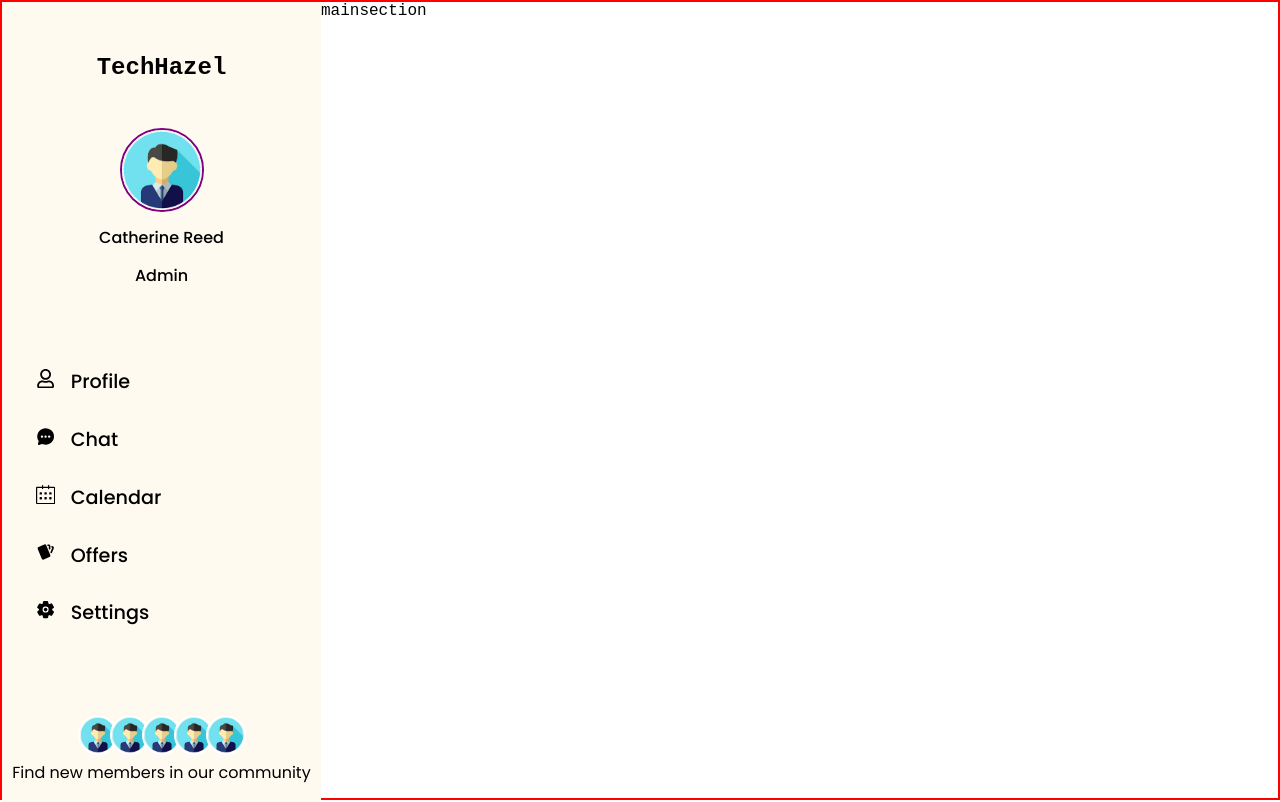
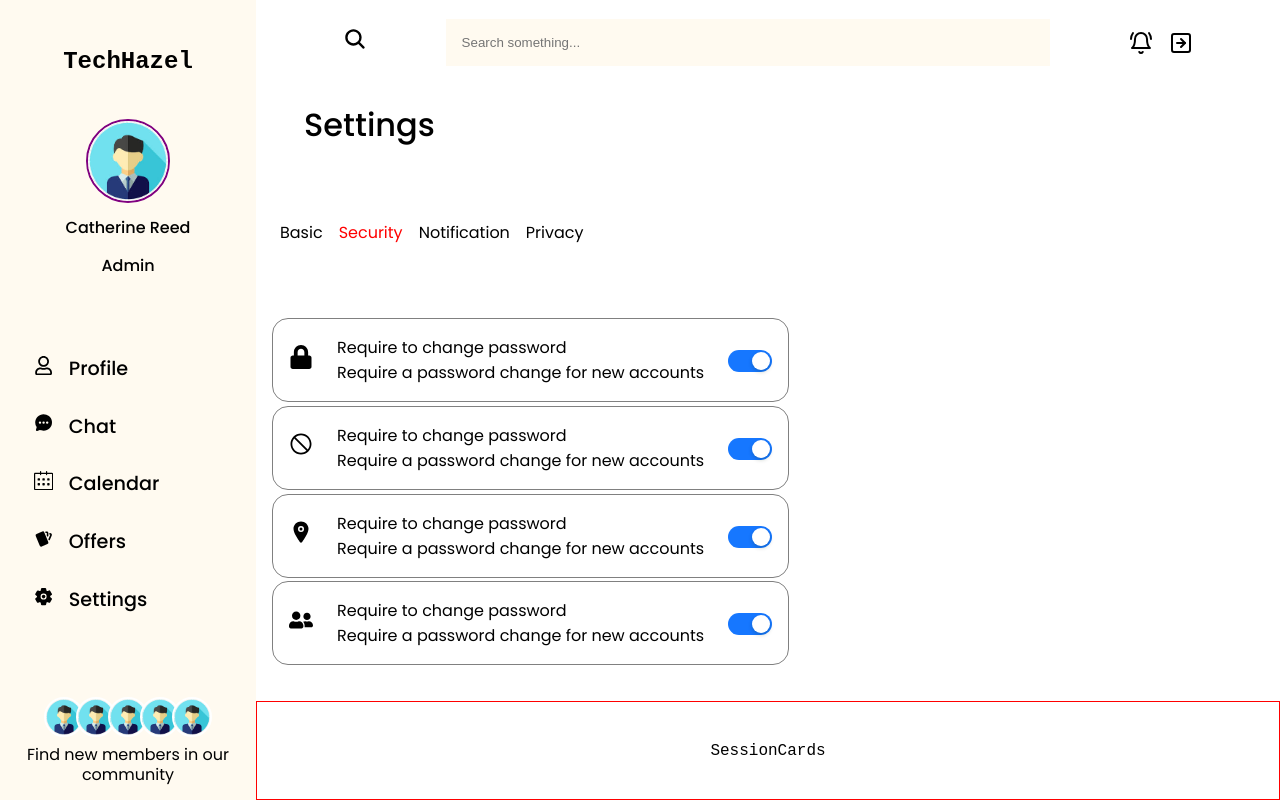
Before and after one commit to Phoenix-031/Dashboard_design, a React (Vite) app: page / in a window 1280 px wide. Built offline with nearby package versions, Linux system fonts and the light colour scheme.

Commit message:
updated setting section

```diff
--- a/package.json
+++ b/package.json
@@ -22,6 +22,7 @@
     "@typescript-eslint/eslint-plugin": "^6.14.0",
     "@typescript-eslint/parser": "^6.14.0",
     "@vitejs/plugin-react": "^4.2.1",
+    "antd": "^5.12.5",
     "autoprefixer": "^10.4.16",
     "eslint": "^8.55.0",
     "eslint-plugin-react-hooks": "^4.6.0",
--- /dev/null
+++ b/src/components/mainsection/components/SessionCards/index.tsx
@@ -0,0 +1,9 @@
+import React from 'react'
+
+const SessionCards = () => {
+  return (
+    <div>SessionCards</div>
+  )
+}
+
+export default SessionCards
--- /dev/null
+++ b/src/components/mainsection/components/Settings/components/Security/index.tsx
@@ -0,0 +1,79 @@
+import styles from './style.module.scss'
+
+//icons
+import { FaLock } from "react-icons/fa";
+import { AiOutlineStop } from "react-icons/ai";
+import { IoLocation } from "react-icons/io5";
+import { FaUserFriends } from "react-icons/fa";
+
+
+import { Switch } from 'antd';
+
+const SecuriyComponent = () => {
+
+    // const [checked, setChecked] = useState(false);
+
+    const onChange = (checked: boolean) => {
+        console.log(`switch to ${checked}`);
+      }
+
+  return (
+    <div className={styles.security_maincontainer}>
+        <div className={styles.security_sectionone}>
+            <div className={styles.security_card_typeone}>
+                <div>
+                    <FaLock />
+                </div>
+                <div>
+                    <p>Require to change password</p>
+                    <p>Require a password change for new accounts</p>
+                </div>
+                <div>
+                    <Switch defaultChecked onChange={onChange} />
+                </div>
+            </div>
+
+            <div className={styles.security_card_typeone}>
+                <div>
+                    <AiOutlineStop />
+                </div>
+                <div>
+                    <p>Require to change password</p>
+                    <p>Require a password change for new accounts</p>
+                </div>
+                <div>
+                    <Switch defaultChecked onChange={onChange} />
+                </div>
+            </div>
+
+            <div className={styles.security_card_typeone}>
+                <div>
+                    <IoLocation />
+                </div>
+                <div>
+                    <p>Require to change password</p>
+                    <p>Require a password change for new accounts</p>
+                </div>
+                <div>
+                    <Switch defaultChecked onChange={onChange} />
+                </div>
+            </div>
+
+            <div className={styles.security_card_typeone}>
+                <div>
+                    <FaUserFriends />
+                </div>
+                <div>
+                    <p>Require to change password</p>
+                    <p>Require a password change for new accounts</p>
+                </div>
+                <div>
+                    <Switch defaultChecked onChange={onChange} />
+                </div>
+            </div>
+        </div>
+    </div>
+  )
+}
+
+export default SecuriyComponent
--- /dev/null
+++ b/src/components/mainsection/components/Settings/components/Security/style.module.scss
@@ -0,0 +1,35 @@
+.security_maincontainer {
+    // border: 1px solid red;
+    flex: 8;
+    // height: 100%;
+    width: 100%;
+    // display: flex;
+    // flex-direction: column;
+
+    &>.security_sectionone {
+        padding: 2rem 1rem;
+        // border: 7px solid green;
+        height: 100%;
+        display: flex;
+        flex-direction: column;
+        justify-content: space-evenly;
+        align-items: baseline;
+    }
+
+    &>.security_sectionone>div {
+        // border: 1px solid blue;
+        border: 1px solid gray;
+        display: flex;
+        justify-content: space-evenly;
+        align-items: center;
+        width: max-content;
+        gap: 1.5rem;
+        border-radius: 1rem;
+        padding: 1rem;
+
+        &>div:first-child {
+            font-size: 1.5rem;
+        }
+    }
+
+}
--- /dev/null
+++ b/src/components/mainsection/components/Settings/index.tsx
@@ -0,0 +1,28 @@
+import SessionCards from '../SessionCards'
+import SecuriyComponent from './components/Security'
+import styles from './style.module.scss'
+
+const SettingsSection = () => {
+  return (
+    <div className={styles.settings_main_container}>
+        <p className={styles.settings_header}>Settings</p>
+
+        <div className={styles.settings_base_section}>
+            <ul className={styles.settings_list}>
+                <li>Basic</li>
+                <li>Security</li>
+                <li>Notification</li>
+                <li>Privacy</li>
+            </ul>
+
+            <SecuriyComponent />
+        </div>
+
+        <div className={styles.settings_session_section}>
+            <SessionCards />
+        </div>
+    </div>
+  )
+}
+
+export default SettingsSection
--- /dev/null
+++ b/src/components/mainsection/components/Settings/style.module.scss
@@ -0,0 +1,53 @@
+.settings_main_container {
+    // border: 5px solid green;
+    flex: 12;
+    width: 100%;
+    display: flex;
+    flex-direction: column;
+    justify-content: flex-start;
+    align-items: baseline;
+
+    &>.settings_header {
+        font-size: 2rem;
+        font-family: Poppins, sans-serif;
+        font-weight: 500;
+        padding: 1rem 3rem;
+        flex: 1;
+    }
+
+    &>.settings_base_section {
+        // border: 1px solid black;
+        width: 100%;
+        font-family: Poppins, sans-serif;
+        flex: 8;
+        display: flex;
+        justify-content: center;
+        align-items: baseline;
+        flex-direction: column;
+
+        &>.settings_list {
+            list-style: none;
+            display: flex;
+            gap: 1rem;
+            justify-content: flex-start;
+            align-items: center;
+            padding: 1.5rem;
+            flex: 1;
+
+            &>li:nth-child(2) {
+                color: red;
+            }
+
+        }
+    }
+
+    &>.settings_session_section {
+        flex: 1;
+        display: flex;
+        justify-content: center;
+        align-items: center;
+        padding: 1rem;
+        width: 100%;
+        border: 1px solid red;
+    }
+}
--- /dev/null
+++ b/src/components/mainsection/components/Topbar/index.tsx
@@ -0,0 +1,26 @@
+import { IoSearch } from "react-icons/io5";
+import { LuBellRing } from "react-icons/lu";
+import { LuArrowRightSquare } from "react-icons/lu";
+
+import styles from './style.module.scss'
+
+const TopBar = () => {
+  return (
+    <div className={styles.topbar_main_container}>
+        <div className={styles.topbar_searchicon}>
+            <IoSearch />
+        </div>
+        <input className={styles.topbar_search_field}
+        type="text"
+         placeholder="Search something..."
+         />
+        <div className={styles.topbar_icons_container}>
+            <LuBellRing />
+            <LuArrowRightSquare />
+        </div>
+
+    </div>
+  )
+}
+
+export default TopBar
--- /dev/null
+++ b/src/components/mainsection/components/Topbar/style.module.scss
@@ -0,0 +1,26 @@
+.topbar_main_container {
+    width: 100%;
+    padding: 0.8rem 0.5rem;
+    display: flex;
+    justify-content: space-evenly;
+    align-items: center;
+    flex: 1;
+    // border: 1px solid red;
+
+    &>.topbar_searchicon {
+        font-size: 1.5rem;
+    }
+
+    &>.topbar_search_field {
+        // border: 1px solid red;
+        width: 60%;
+        padding: 1rem;
+        background-color: floralwhite;
+    }
+
+    &>.topbar_icons_container {
+        display: flex;
+        gap: 1rem;
+        font-size: 1.5rem;
+    }
+}
--- a/src/components/mainsection/index.tsx
+++ b/src/components/mainsection/index.tsx
@@ -1,8 +1,13 @@
-// import styles from './style.module.scss'
+import SettingsSection from './components/Settings'
+import TopBar from './components/Topbar'
+import styles from './style.module.scss'
 
 const Mainsection = () => {
   return (
-    <div>mainsection</div>
+    <div className={styles.main_section_container}>
+      <TopBar />
+      <SettingsSection/>
+    </div>
   )
 }
 
--- a/src/components/mainsection/style.module.scss
+++ b/src/components/mainsection/style.module.scss
@@ -0,0 +1,9 @@
+.main_section_container {
+    // border: 2px solid red;
+    display: flex;
+    flex-direction: column;
+    justify-content: center;
+    align-items: center;
+    width: 100%;
+    height: 100%;
+}
--- a/src/pages/dashboard/style.module.scss
+++ b/src/pages/dashboard/style.module.scss
@@ -1,9 +1,9 @@
 .main_container {
-    border: 2px solid red;
+    // border: 2px solid red;
     width: 100%;
     height: 100vh;
     display: grid;
-    grid-template-columns: 1fr 3fr;
+    grid-template-columns: 3fr 12fr;
     grid-template-rows: 1fr 1fr;
     font-family: 'Courier New', Courier, monospace;
     font-size: 1rem;
```
Also changed, not shown: src/components/mainsection/components/SessionCards/style.module.scss (added), 1 other file (tests, documents, lock files or other folders).
